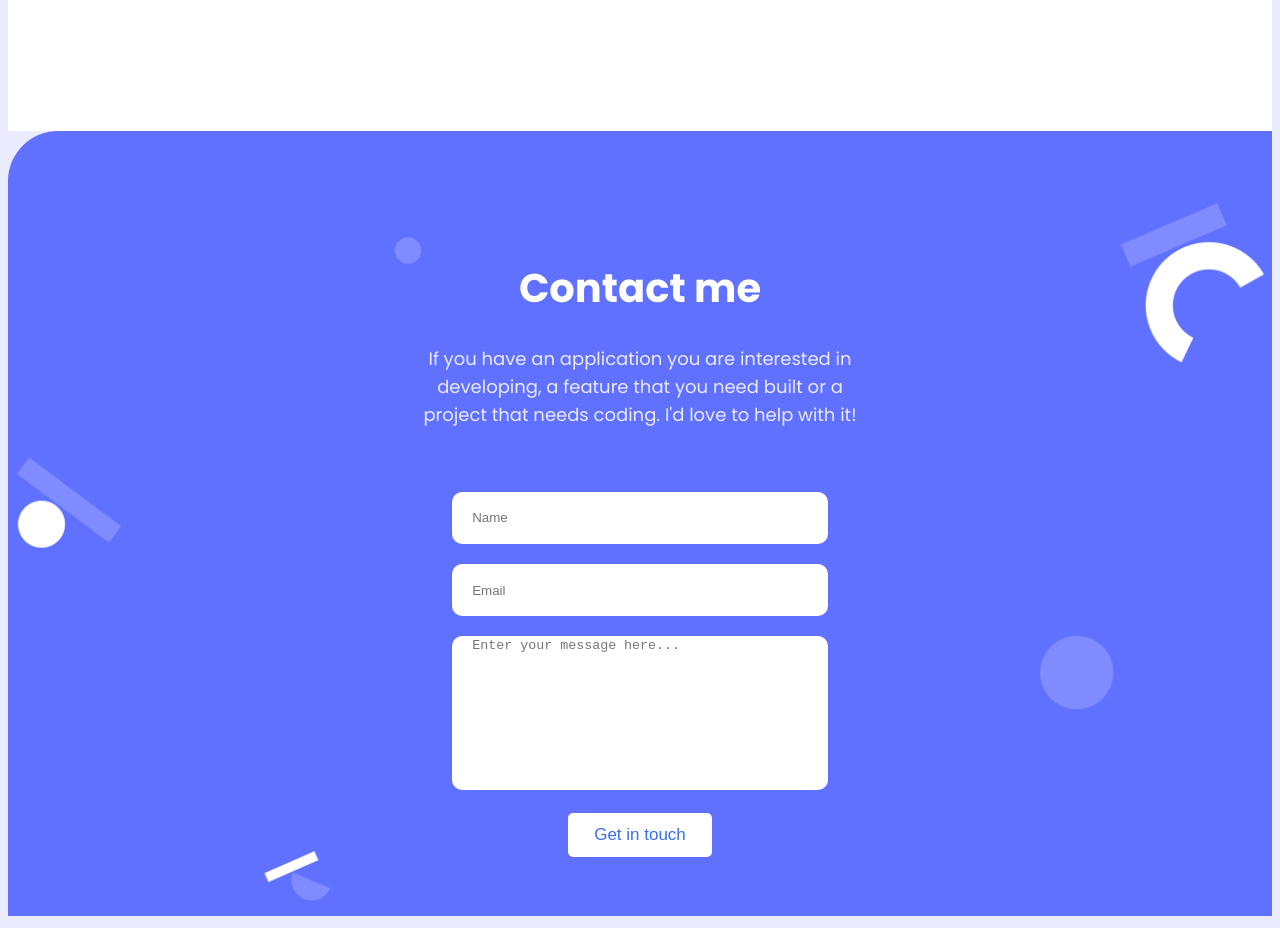
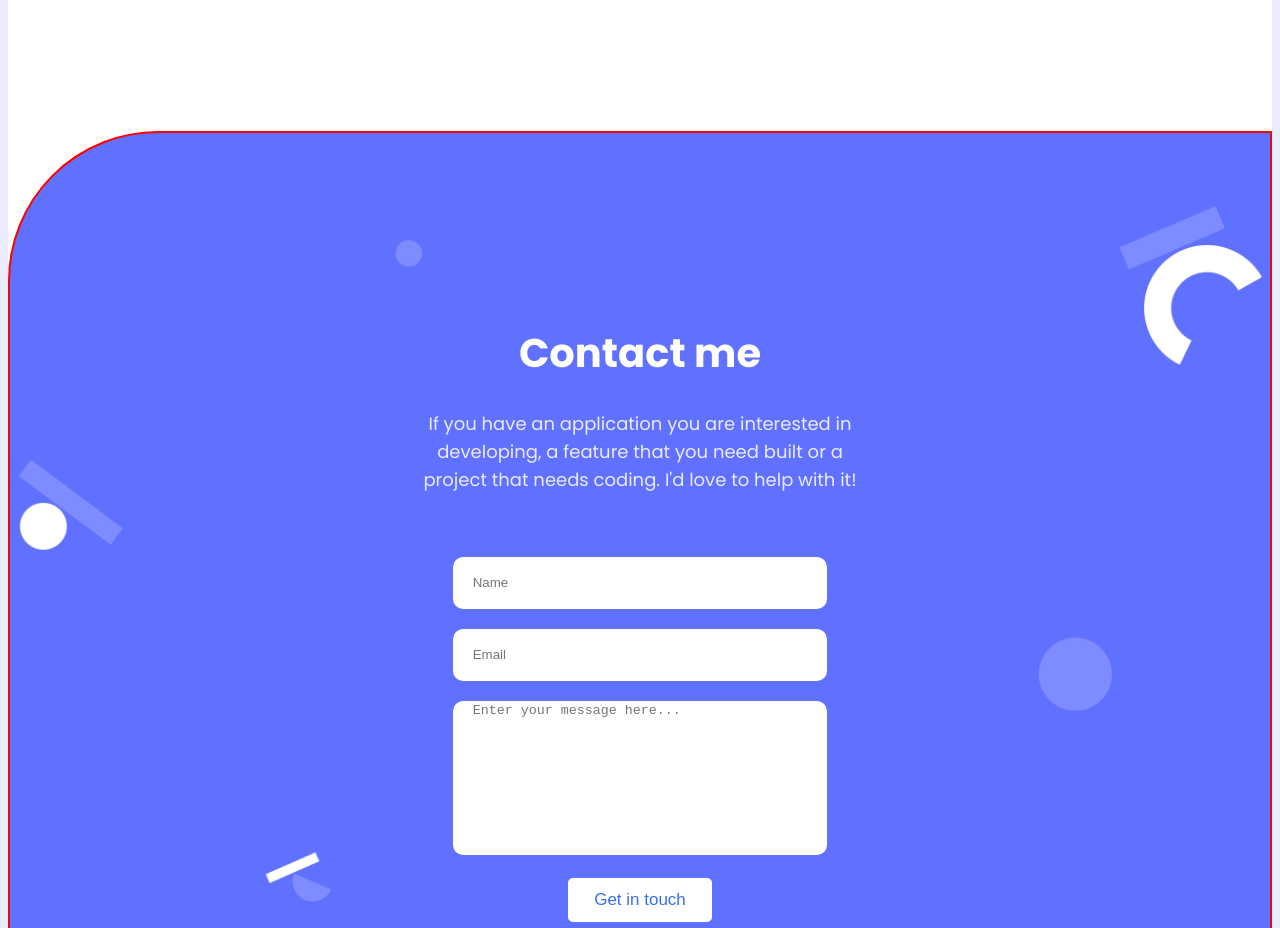
Before and after one commit to MalikTalha03/Portfolio, a website: page index.html in a window 1280 px wide. Shown: the part 4020-4948 px from the top of the page. Drawn offline with Linux system fonts and the light colour scheme.

Commit message:
Updated CSS to adjust form section border

```diff
--- a/styles.css
+++ b/styles.css
@@ -300,8 +300,7 @@ body {
 .contact-form {
   height: auto;
   width: auto;
-  background-color: #6070ff;
-  border-top-left-radius: 50px;
+  background-color: white;
 }
 
 .form-background {
@@ -309,10 +308,12 @@ body {
   background-repeat: no-repeat;
   background-size: 50% ;
   background-position: right;
-  margin-top: 5%;
   display: flex;
   flex-direction: column;
   align-items: center;
+  padding-top: 10%;
+  background-color: #6070ff;
+  border-top-left-radius: 50px;
 }
 
 .form-background h1 {
@@ -572,7 +573,8 @@ body {
     background-position: center;
     background-size: 100%;
     background-repeat: no-repeat;
-    border-top-left-radius: 100px;
+    border: 2px solid red;
+    border-top-left-radius: 150px;
   }
 
   .nav-links {
```
